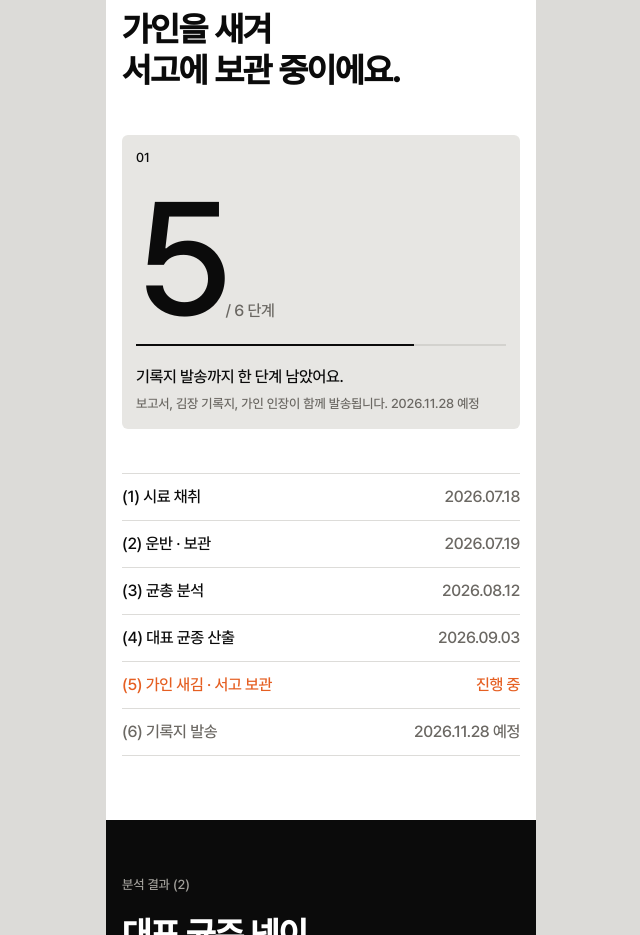
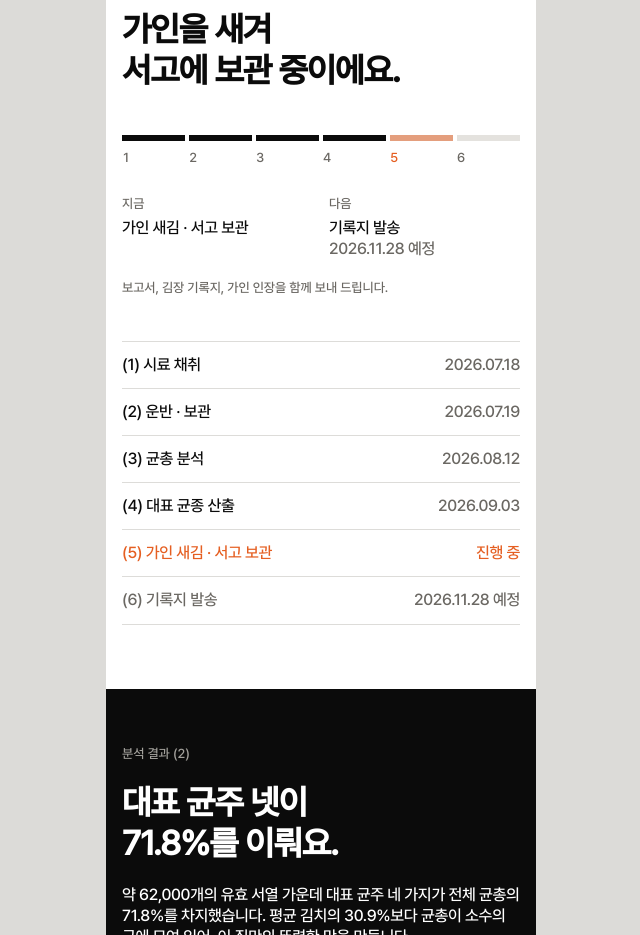
Before and after one commit to yerin55746302/sonmat, a plain HTML site: page sonmat-record/index.html in a window 1280 px wide. Shown: the part 1080-2015 px from the top of the page, without its empty margins (319-959 px from the left). Drawn offline with Linux system fonts and the light colour scheme.

Commit message:
균주 기록 진행 상황을 단계 막대로
Co-Authored-By: Claude Opus 5.5 <noreply@anthropic.com>
Claude-Session: https://claude.ai/code/session_01X4bk9LDWvKN8AQW18Fimjf

```diff
--- a/sonmat-record/index.html
+++ b/sonmat-record/index.html
@@ -73,8 +73,18 @@ button{font:inherit;color:inherit;background:none;border:0;cursor:pointer;text-a
 /* progress panel */
 .count{display:flex;align-items:flex-end;gap:2px;margin-top:30px}
 .count .xl{font-size:clamp(120px,38vw,160px);line-height:.78;letter-spacing:-.06em}
-.meter{height:2px;background:#d3d2ce;margin-top:22px;position:relative;overflow:hidden}
-.meter b{position:absolute;inset:0 auto 0 0;width:0;background:var(--ink);transition:width 1.4s cubic-bezier(.2,.7,.2,1)}
+/* 진행 단계: 여섯 칸 막대 + 지금/다음 */
+.seg{list-style:none;display:grid;grid-template-columns:repeat(6,1fr);gap:4px}
+.seg li{color:var(--muted);font-variant-numeric:tabular-nums}
+.seg li i{display:block;height:6px;background:#e4e2de;margin-bottom:8px;position:relative;overflow:hidden}
+.seg li i b{position:absolute;inset:0;background:var(--ink);transform:scaleX(0);transform-origin:left;transition:transform .5s cubic-bezier(.2,.7,.2,1)}
+.seg li.now i b{background:var(--accent)}
+.seg li.now{color:var(--accent)}
+.pg.in .seg li.done i b,.pg.in .seg li.now i b{transform:none}
+.seg li.now i b{animation:segpulse 2.4s ease-in-out 1.2s infinite}
+@keyframes segpulse{50%{opacity:.45}}
+.pg-now{display:grid;grid-template-columns:1fr 1fr;column-gap:16px;margin-top:28px}
+.pg-now .m{margin-top:4px}
 
 /* bars */
 .legend{display:flex;gap:14px}
@@ -190,12 +200,13 @@ details>div{padding:0 0 12px;color:var(--muted)}
 <section id="p" class="sec">
   <p class="lb">진행 상황 (1)</p>
   <h2 class="l gap-m">가인을 새겨<br>서고에 보관 중이에요.</h2>
-  <div class="panel gap-l rv">
-    <p>01</p>
-    <div class="count"><span class="xl" id="pc">6</span><span class="m mu">/ 6 단계</span></div>
-    <div class="meter"><b id="meter"></b></div>
-    <p class="m gap-m">기록지 발송까지 한 단계 남았어요.</p>
-    <p class="gap-s mu">보고서, 김장 기록지, 가인 인장이 함께 발송됩니다. 2026.11.28 예정</p>
+  <div class="pg gap-l rv" id="pg">
+    <ol class="seg" id="seg" aria-label="진행 단계"></ol>
+    <div class="pg-now">
+      <div><p class="lb">지금</p><p class="m" id="pgNow"></p></div>
+      <div><p class="lb">다음</p><p class="m" id="pgNext"></p></div>
+    </div>
+    <p class="mu gap-m">보고서, 김장 기록지, 가인 인장을 함께 보내 드립니다.</p>
   </div>
   <ul class="spec gap-l" id="steps"></ul>
 </section>
@@ -311,7 +322,9 @@ const STEPS=[
   ["대표 균종 산출","2026.09.03"],["가인 새김 · 서고 보관","진행 중"],["기록지 발송","2026.11.28 예정"]];
 const DONE=4;
 document.getElementById("steps").innerHTML=STEPS.map((s,i)=>`<li class="${i<DONE?"":i===DONE?"now":"todo"}"><span>(${i+1}) ${s[0]}</span><span>${s[1]}</span></li>`).join("");
-document.getElementById("pc").textContent=DONE+1;
+document.getElementById("seg").innerHTML=STEPS.map((s,i)=>`<li class="${i<DONE?"done":i===DONE?"now":""}" title="${s[0]}"><i><b style="transition-delay:${i*.12}s"></b></i>${i+1}</li>`).join("");
+document.getElementById("pgNow").textContent=STEPS[DONE][0];
+document.getElementById("pgNext").innerHTML=`${STEPS[DONE+1][0]}<br><span class="mu">${STEPS[DONE+1][1]}</span>`;
 
 const AB=[["Pichia fermentans","효모",6.8,0.9],["Leuconostoc citreum","유산균",21.4,8.2],["Lactobacillus sakei","유산균",24.7,11.5],["Leuconostoc mesenteroides","유산균",18.9,10.3],["기타","Weissella 계열 등",28.2,69.1]];
 const MAXA=70;
@@ -351,8 +364,7 @@ let sy=0;document.addEventListener("click",hide);addEventListener("scroll",()=>{
 
 const io=new IntersectionObserver(es=>es.forEach(e=>{if(!e.isIntersecting)return;const t=e.target;t.classList.add("in");t.querySelectorAll("b[data-w]").forEach(b=>b.style.width=Math.min(100,b.dataset.w)+"%");io.unobserve(t)}),{threshold:.12});
 document.querySelectorAll(".rv").forEach(el=>io.observe(el));
-const meterIO=new IntersectionObserver(es=>es.forEach(e=>{if(e.isIntersecting){document.getElementById("meter").style.width=((DONE+.5)/STEPS.length*100)+"%";meterIO.disconnect()}}));
-meterIO.observe(document.getElementById("meter"));
+
 
 
 
```
